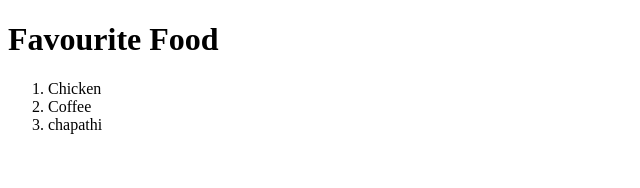
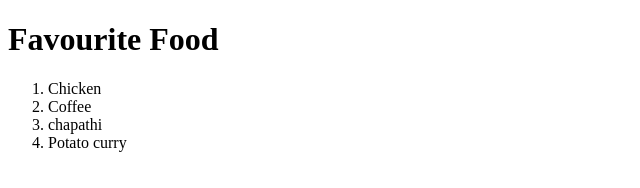
Before and after one commit to Ashaare/Mern-Stack, a plain HTML site: page index.html in a window 1280 px wide. Shown: the full height of the page, 0-640 px from the left. Drawn offline with Linux system fonts and the light colour scheme.

Commit message:
commit msg

```diff
--- a/index.html
+++ b/index.html
@@ -3,7 +3,7 @@
 <head>
     <meta charset="UTF-8">
     <meta name="viewport" content="width=device-width, initial-scale=1.0">
-    <title>Document</title>
+    <title>favourite food</title>
 </head>
 <body>
     <h1>Favourite Food</h1>
@@ -11,6 +11,7 @@
         <li>Chicken</li>
         <li>Coffee</li>
         <li>chapathi</li>
+        <li>Potato curry</li>
 
     </ol>
 </body>
```
